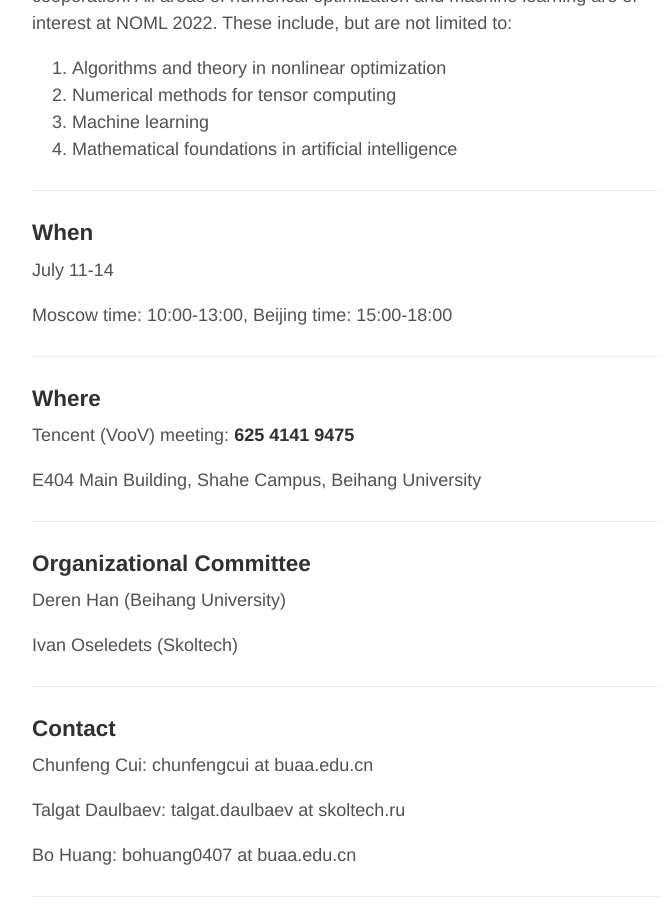
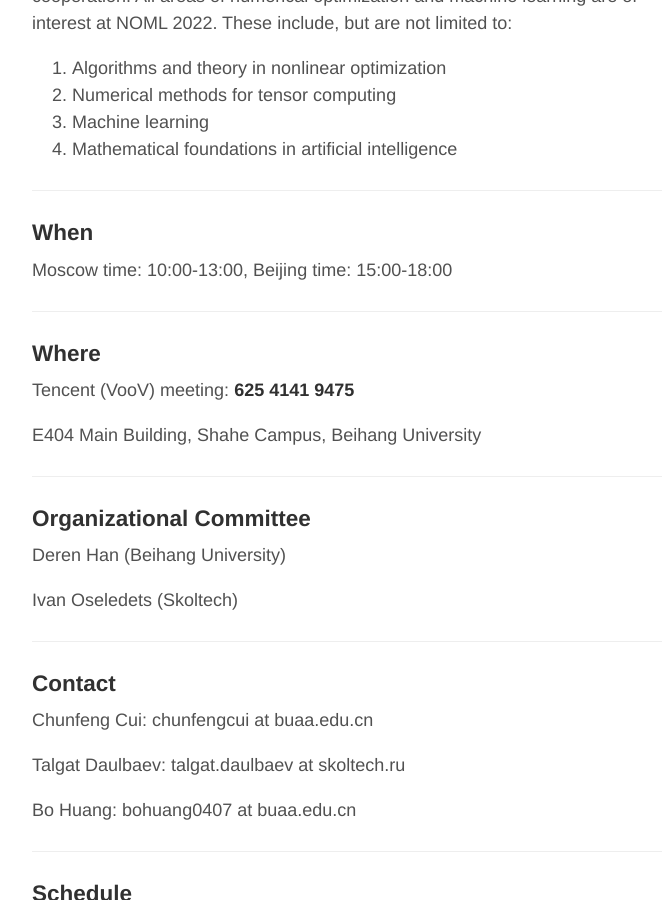
Before and after one commit to noml2022/noml2022.github.io, a Jekyll site: the page built from _posts/2022-07-09-about.md, in a window 1280 px wide and 900 px high, scrolled down 560 px. Shown: the whole window, without its empty margins (293-960 px from the left). Built offline with Jekyll 4.4.1, drawn with Linux system fonts in a browser that asks for light colours; formulas are drawn with MathJax 3.

Commit message:
Update 2022-07-09-about.md

```diff
--- a/_posts/2022-07-09-about.md
+++ b/_posts/2022-07-09-about.md
@@ -18,8 +18,6 @@
 ---
 
 ### When
-
-July 11-14
 
 Moscow time: 10:00-13:00, Beijing time: 15:00-18:00
 
```
